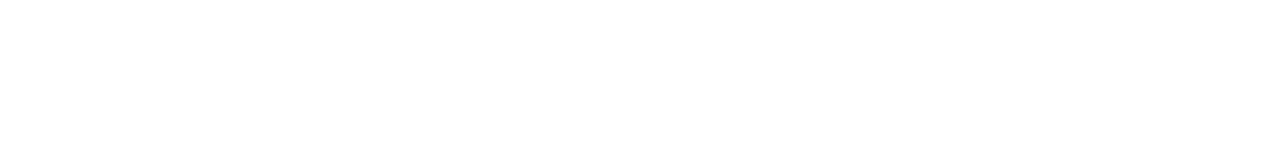
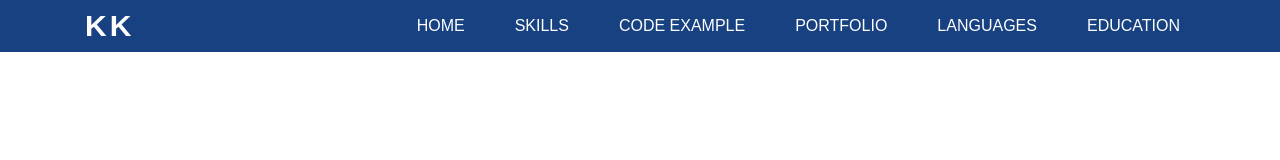
Before and after one commit to Kelsinai/portfolio, a plain HTML site: page index.html in a window 1280 px wide. Drawn offline with Linux system fonts and the light colour scheme.

Commit message:
Add header

```diff
--- a/css/style.css
+++ b/css/style.css
@@ -0,0 +1,66 @@
+:root {
+  --accent: #174180;
+  --accent-light: #3764a7;
+  --purt-white: #fff;
+}
+html {
+  box-sizing: border-box;
+  scroll-behavior: smooth;
+}
+*,
+*::before,
+*::after {
+  box-sizing: inherit;
+}
+body {
+  margin: 0;
+  font-family: "OS", sans-serif;
+  color: var(--accent);
+}
+.container {
+  width: 1140px;
+  margin: 0 auto;
+  padding: 0 15px;
+}
+.header {
+  background-color: var(--accent);
+}
+.header a {
+  color: var(--purt-white);
+  text-decoration: none;
+}
+.header-nav {
+  padding: 11px 0;
+  display: flex;
+  justify-content: space-between;
+  align-items: center;
+}
+.header-logo {
+  width: 20%;
+  font-size: 30px;
+  line-height: 30px;
+  font-weight: 800;
+  letter-spacing: 3px;
+}
+.header-menu {
+  width: 78%;
+  display: flex;
+  flex-wrap: wrap;
+  justify-content: flex-end;
+  gap: 20px;
+  margin: 0;
+  padding: 0;
+  list-style: none;
+}
+
+.header-menu-link {
+  padding: 15px;
+  font-size: 16px;
+  line-height: 16px;
+  text-transform: uppercase;
+  transition: background-color 0.3s;
+}
+
+.header-menu-link:hover {
+  background-color: var(--accent-light);
+}
--- a/index.html
+++ b/index.html
@@ -5,7 +5,41 @@
     <meta http-equiv="X-UA-Compatible" content="IE=edge" />
     <meta name="viewport" content="width=device-width, initial-scale=1.0" />
     <title>Kalykulova Kelsinai</title>
+    <link rel="preconnect" href="https://fonts.googleapis.com" />
+    <link rel="preconnect" href="https://fonts.gstatic.com" crossorigin />
+    <link
+      href="https://fonts.googleapis.com/css2?family=Open+Sans:ital,wght@0,300;1,500;1,700;1,800&display=swap"
+      rel="stylesheet"
+    />
     <link rel="stylesheet" href="css/style.css" />
   </head>
-  <body></body>
+  <body>
+    <header class="header">
+      <div class="container">
+        <nav class="header-nav">
+          <a href="#" class="header-logo">KK</a>
+          <ul class="header-menu">
+            <li class="header-menu-item">
+              <a href="#home" class="header-menu-link">Home</a>
+            </li>
+            <li class="header-menu-item">
+              <a href="#skills" class="header-menu-link">Skills</a>
+            </li>
+            <li class="header-menu-item">
+              <a href="#code" class="header-menu-link">Code Example</a>
+            </li>
+            <li class="header-menu-item">
+              <a href="#portfolio" class="header-menu-link">Portfolio</a>
+            </li>
+            <li class="header-menu-item">
+              <a href="#languages" class="header-menu-link">Languages</a>
+            </li>
+            <li class="header-menu-item">
+              <a href="#education" class="header-menu-link">Education</a>
+            </li>
+          </ul>
+        </nav>
+      </div>
+    </header>
+  </body>
 </html>
```
